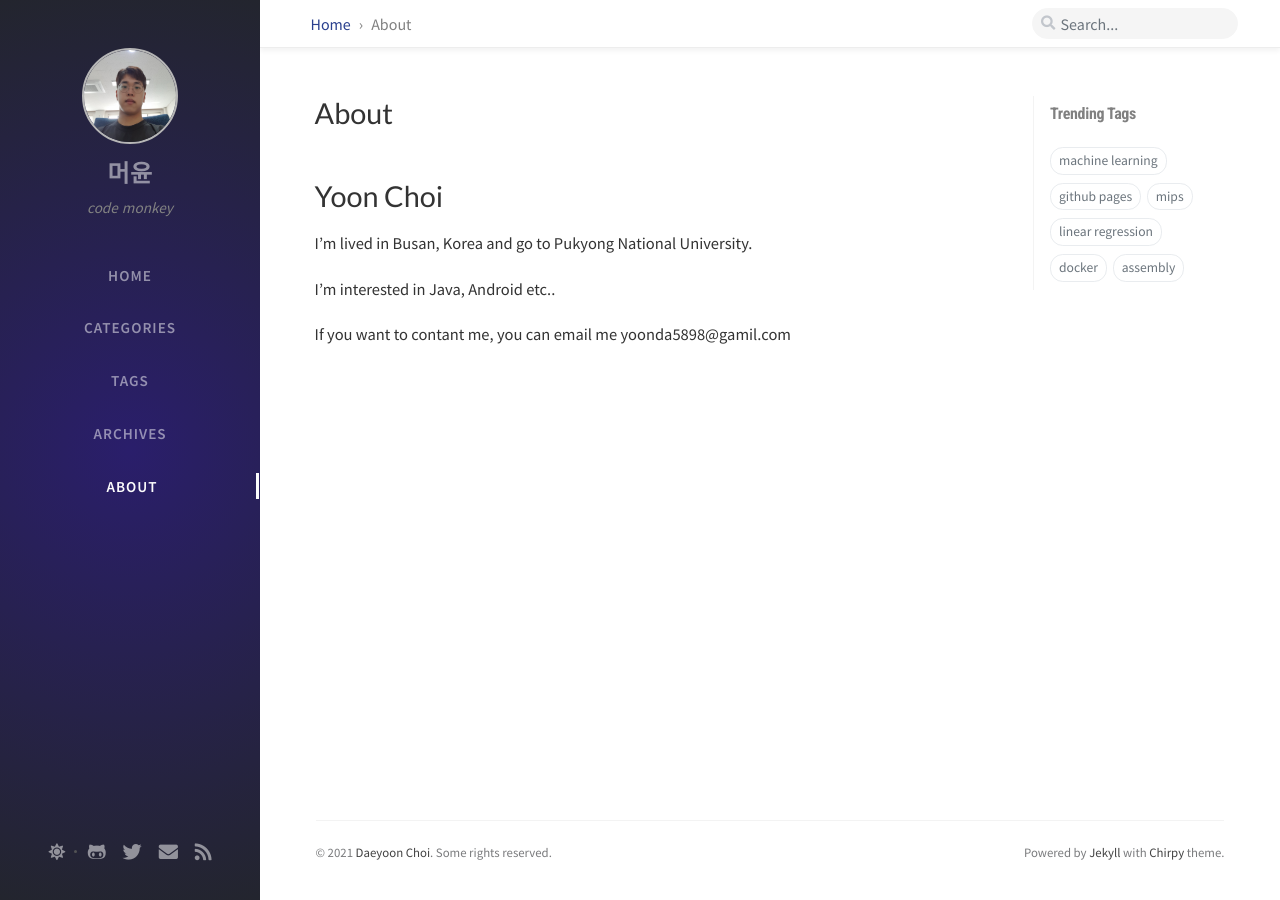
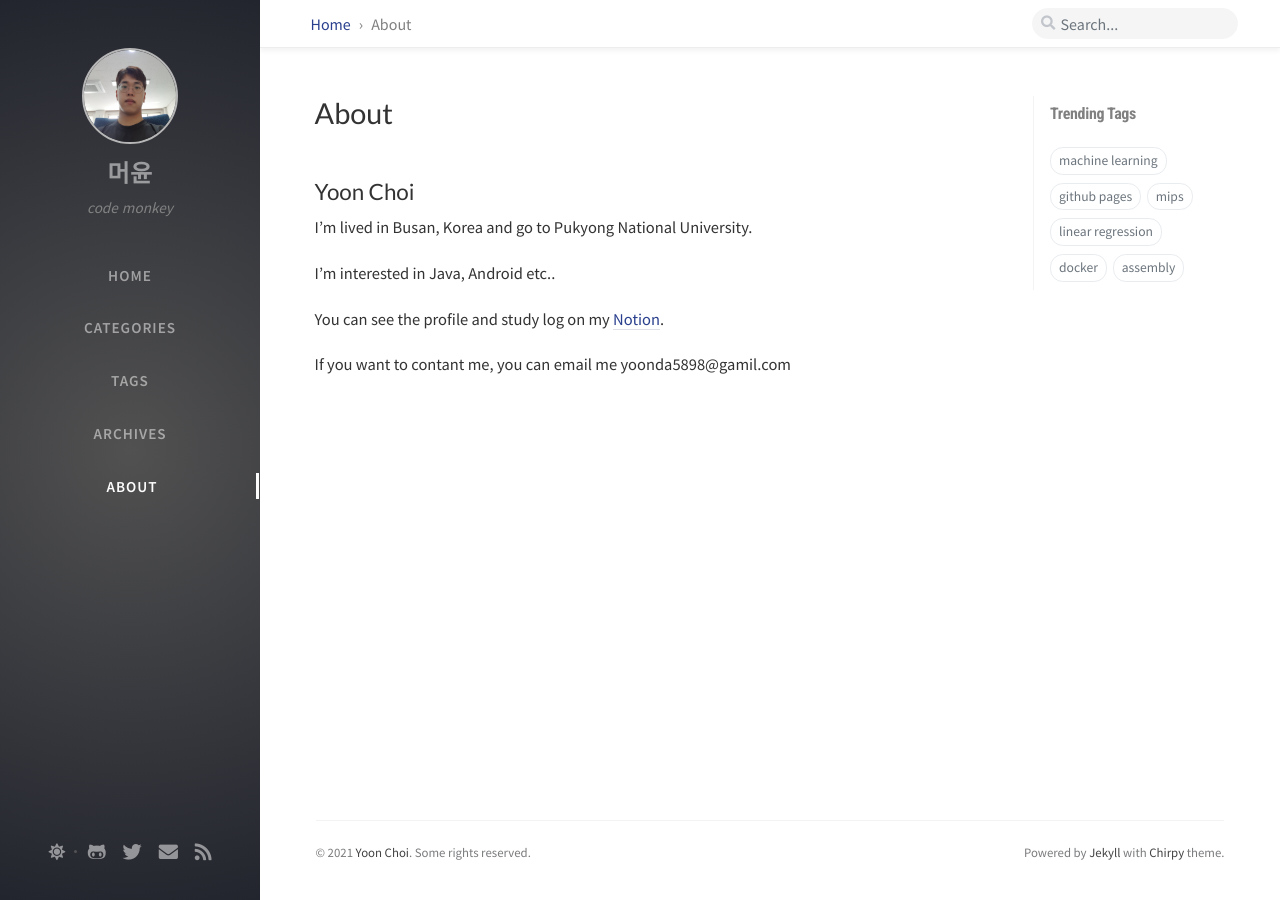
Before and after one commit to Yoon6/Yoon6.github.io, a Jekyll site: the page built from tabs/about.md, in a window 1280 px wide. Built offline with Jekyll 4.4.1, drawn with Linux system fonts in a browser that asks for light colours; nearby versions of some CDN libraries; comment, search, counter and statistics services are not loaded.

Commit message:
update page property

```diff
--- a/_config.yml
+++ b/_config.yml
@@ -29,7 +29,7 @@ twitter:
   username: twitter_username            # change to your twitter username
 
 social:
-  name: Daeyoon Choi                  # it will shows as the copyright owner in Footer
+  name: Yoon Choi                  # it will shows as the copyright owner in Footer
   email: yoonda5898@gmail.com             # change to your email address
   links:
     # The first element serves as the copyright owner's link
--- a/_includes/head.html
+++ b/_includes/head.html
@@ -70,6 +70,11 @@
 
   <script src="https://cdn.jsdelivr.net/combine/npm/popper.js@1.15.0,npm/bootstrap@4.0.0/dist/js/bootstrap.min.js" async></script>
 
+
+  <!-- MathJax -->
+  <script src="https://polyfill.io/v3/polyfill.min.js?features=es6"></script>
+  <script src="https://cdn.jsdelivr.net/npm/mathjax@3/es5/tex-mml-chtml.js" async></script>
+
   {% include js-selector.html %}
 
 </head>
--- a/_includes/sidebar.html
+++ b/_includes/sidebar.html
@@ -68,8 +68,8 @@
     {% capture url %}
       {%- if entry.type == 'github' -%}
         https://github.com/{{ site.github.username }}
-      {%- elsif entry.type == 'twitter' -%}
-        https://twitter.com/{{ site.twitter.username }}
+      <!-- {%- elsif entry.type == 'twitter' -%}
+        https://twitter.com/{{ site.twitter.username }} -->
       {%- elsif entry.type == 'email' -%}
         {% assign email = site.social.email | split: '@' %}
         javascript:window.open('mailto:' + ['{{ email[0] }}','{{ email[1] }}'].join('@'))
--- a/assets/css/_colors/light-typography.scss
+++ b/assets/css/_colors/light-typography.scss
@@ -29,7 +29,7 @@
   /* Sidebar */
   --sidebar-bg: radial-gradient(
     circle,
-    rgba(42, 30, 107, 1) 0%,
+    rgba(81, 81, 81, 1) 0%,
     rgba(35, 37, 46, 1) 100%);
   --nav-cursor-color: #fcfcfc;
 
--- a/tabs/about.md
+++ b/tabs/about.md
@@ -8,9 +8,11 @@ title: About
 # MIT License
 ---
 
-# Yoon Choi
+## Yoon Choi
 I'm lived in Busan, Korea and go to Pukyong National University.
 
 I'm interested in Java, Android etc..
 
+You can see the profile and study log on my [Notion](https://www.notion.so/yoon6/Portfolio-50f9ce6b51d54fa5bf91f8f37a5817d0).
+
 If you want to contant me, you can email me yoonda5898@gamil.com
```
